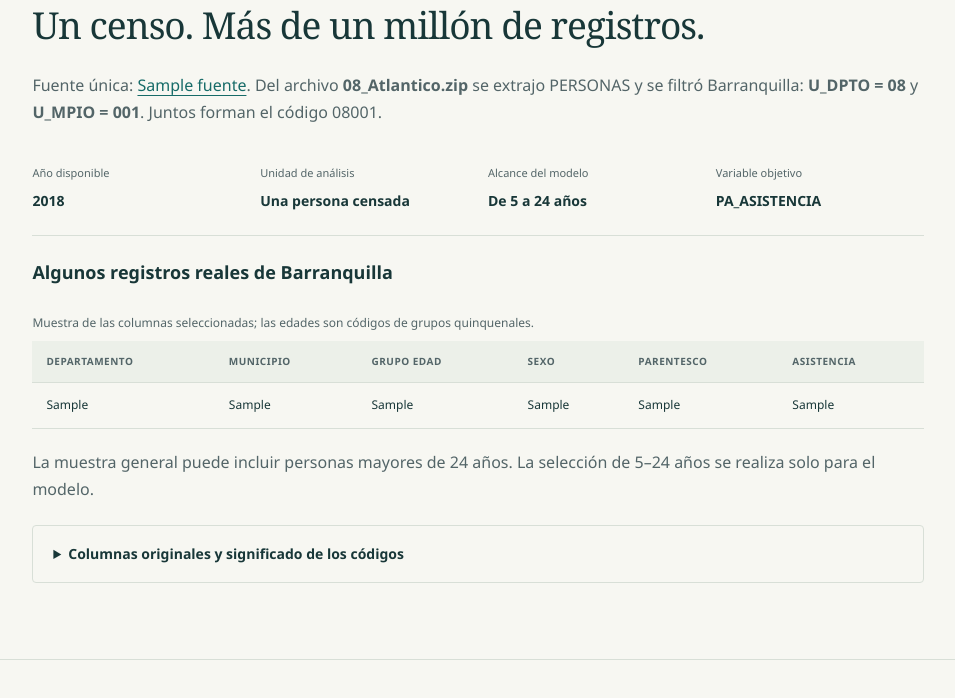
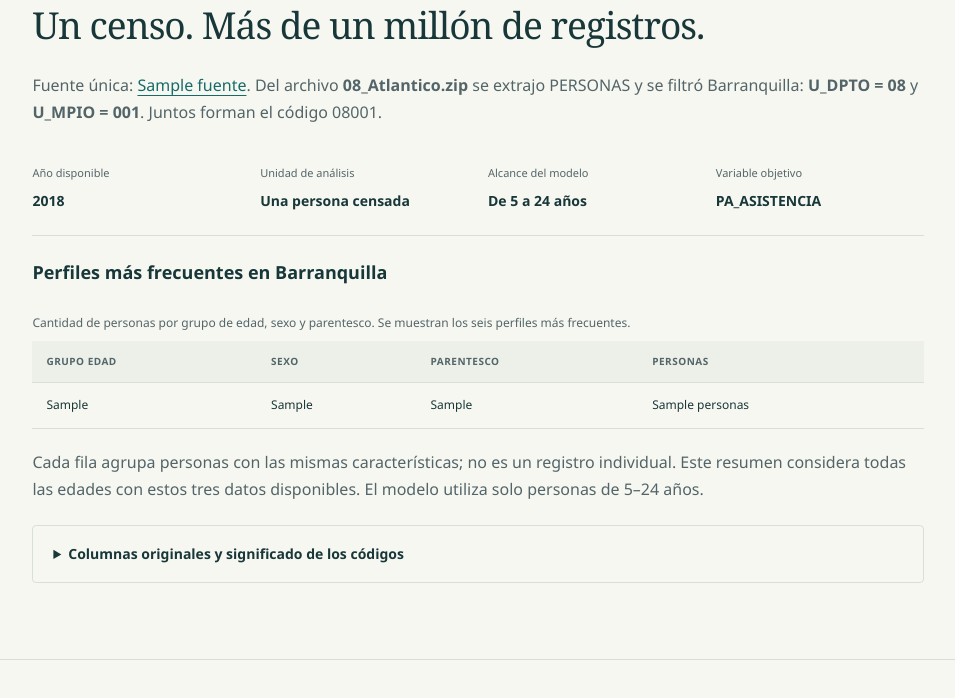
Before and after one commit to DANN-MAGE/Proyecto-Mineria, a Flask app: template templates/index.html in a window 1280 px wide. Shown: the part 806-1504 px from the top of the page, without its empty margins (286-1241 px from the left). Run offline with Flask 3, Linux system fonts and the light colour scheme; the template is opened without the code that fills it: most values are stand-ins (such as "Sample title", 1, 10 or a date in 2020); parts of the project's set-up code (start-up, migrations or seed data) failed here and were passed over.

Commit message:
Preparar Flask para Render con un resumen de conteos poblacionales

```diff
--- a/app.py
+++ b/app.py
@@ -24,7 +24,7 @@ opciones = {
     "P_PARENTESCOR": guardado["parentescos"]
 }
 
-# Leer los resultados y las filas de ejemplo
+# Leer los resultados y el resumen de población
 
 with open(ruta / "datos/resultados.json", encoding="utf-8") as archivo:
     resultados = json.load(archivo)
@@ -35,8 +35,8 @@ with open(ruta / "datos/resumen_limpieza.json", encoding="utf-8") as archivo:
 with open(ruta / "datos/fuente.json", encoding="utf-8") as archivo:
     fuente = json.load(archivo)
 
-muestra = pd.read_csv(
-    ruta / "datos/poblacion_limpia.csv",
+resumen_poblacion = pd.read_csv(
+    ruta / "datos/resumen_poblacion.csv",
     dtype=str,
     nrows=6
 ).fillna("Vacío")
@@ -93,7 +93,7 @@ def inicio():
         prediccion=prediccion,
         codigo_prediccion=codigo_prediccion,
         error=error,
-        muestra=muestra.to_dict("records"),
+        resumen_poblacion=resumen_poblacion.to_dict("records"),
         pruebas=pruebas.to_dict("records")
     ), estado
 
--- /dev/null
+++ b/datos/resumen_poblacion.csv
@@ -0,0 +1,7 @@
+P_EDADR,P_SEXO,P_PARENTESCOR,PERSONAS
+4,1,3,33495
+3,1,3,31996
+4,2,3,30644
+3,2,3,30566
+2,1,3,29239
+2,2,3,28542
--- a/limpieza_datos.py
+++ b/limpieza_datos.py
@@ -76,6 +76,10 @@ for columna in codigos:
 # Una respuesta vacía no significa que la persona no asistía
 # En alojamientos especiales, el hogar y el parentesco pueden estar vacíos
 df.to_csv(datos / "poblacion_limpia.csv", index=False, encoding="utf-8-sig")
+# Contar los seis perfiles más frecuentes para la tabla de la página
+grupos = df.groupby(["P_EDADR", "P_SEXO", "P_PARENTESCOR"]).size()
+grupos = grupos.reset_index(name="PERSONAS").sort_values("PERSONAS", ascending=False)
+grupos.head(6).to_csv(datos / "resumen_poblacion.csv", index=False, encoding="utf-8-sig")
 
 # Contar las personas que se pueden usar en el modelo
 
--- a/requirements.txt
+++ b/requirements.txt
@@ -3,3 +3,4 @@ numpy==2.5.4
 scikit-learn==1.9.1
 matplotlib==3.11.2
 Flask==3.1.3
+gunicorn==23.0.0; sys_platform != "win32"
--- a/templates/index.html
+++ b/templates/index.html
@@ -78,35 +78,31 @@
             <dd>PA_ASISTENCIA</dd>
           </div>
         </dl>
-        <h3>Algunos registros reales de Barranquilla</h3>
+        <h3>Perfiles más frecuentes en Barranquilla</h3>
         <div class="tabla">
           <table>
-            <caption>Muestra de las columnas seleccionadas; las edades son códigos de grupos quinquenales.</caption>
+            <caption>Cantidad de personas por grupo de edad, sexo y parentesco. Se muestran los seis perfiles más frecuentes.</caption>
             <thead>
               <tr>
-                <th>Departamento</th>
-                <th>Municipio</th>
                 <th>Grupo edad</th>
                 <th>Sexo</th>
                 <th>Parentesco</th>
-                <th>Asistencia</th>
+                <th>Personas</th>
               </tr>
             </thead>
             <tbody>
-              {% for fila in muestra %}
+              {% for fila in resumen_poblacion %}
                 <tr>
-                  <td>{{ fila.U_DPTO }}</td>
-                  <td>{{ fila.U_MPIO }}</td>
                   <td>{{ fila.P_EDADR }}</td>
                   <td>{{ fila.P_SEXO }}</td>
                   <td>{{ fila.P_PARENTESCOR }}</td>
-                  <td>{{ fila.PA_ASISTENCIA }}</td>
+                  <td>{{ fila.PERSONAS }}</td>
                 </tr>
               {% endfor %}
             </tbody>
           </table>
         </div>
-        <p>La muestra general puede incluir personas mayores de 24 años. La selección de 5–24 años se realiza solo para el modelo.</p>
+        <p>Cada fila agrupa personas con las mismas características; no es un registro individual. Este resumen considera todas las edades con estos tres datos disponibles. El modelo utiliza solo personas de 5–24 años.</p>
         <details>
           <summary>Columnas originales y significado de los códigos</summary>
           <p>El CSV original conserva las {{ fuente.columnas_originales|length }} columnas de PERSONAS:</p>
```
Also changed, not shown: render.yaml (added, +12 -0 lines), README.md.
